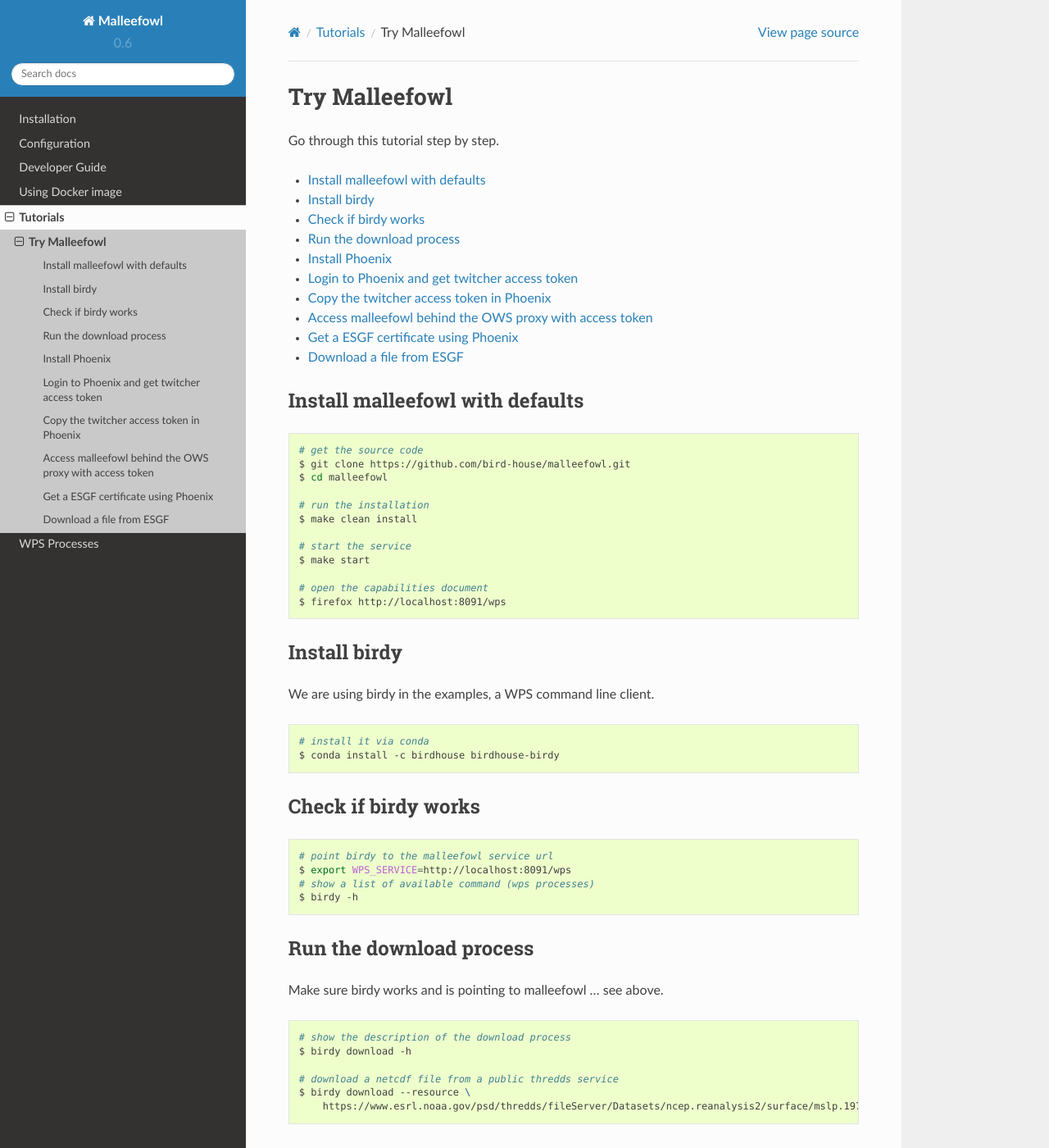
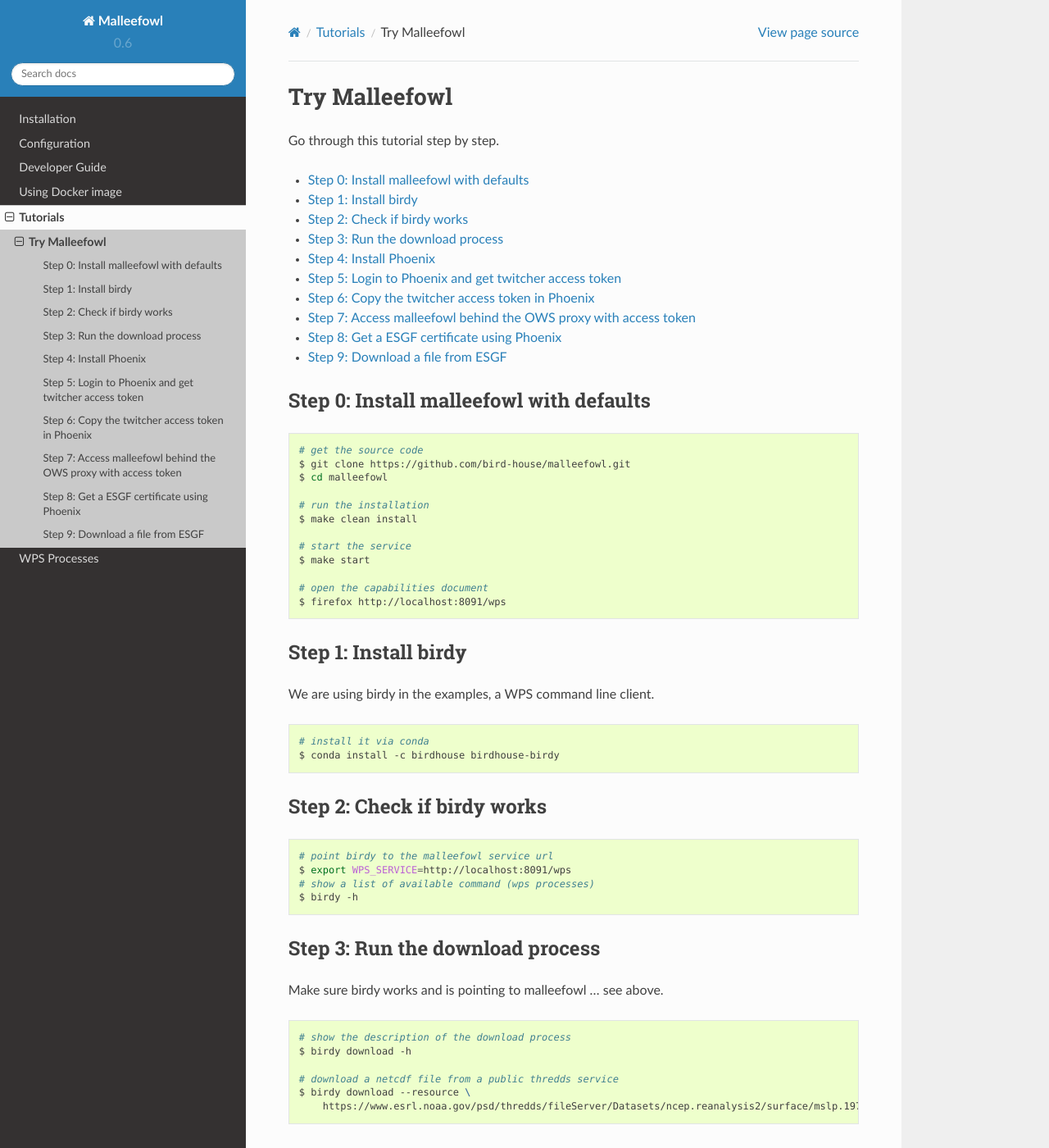
Before and after one commit to bird-house/malleefowl, a Sphinx documentation site: the page built from docs/source/tutorials/try_malleefowl.rst, in a window 1280 px wide and 1400 px high. Shown: the whole window at 82% size. Built offline with Sphinx 7.4.7 and the Read the Docs theme 2.0.0, drawn with Linux system fonts in a browser that asks for light colours; some of the changed text lies outside the part shown.

Commit message:
added steps

```diff
--- a/docs/source/tutorials/try_malleefowl.rst
+++ b/docs/source/tutorials/try_malleefowl.rst
@@ -8,8 +8,8 @@
     :depth: 1
 
 
-Install malleefowl with defaults
---------------------------------
+Step 0: Install malleefowl with defaults
+----------------------------------------
 
 .. code-block:: sh
 
@@ -26,8 +26,8 @@
     # open the capabilities document
     $ firefox http://localhost:8091/wps
 
-Install birdy
--------------
+Step 1: Install birdy
+---------------------
 
 We are using birdy in the examples, a WPS command line client.
 
@@ -36,8 +36,8 @@
     # install it via conda
     $ conda install -c birdhouse birdhouse-birdy
 
-Check if birdy works
---------------------
+Step 2: Check if birdy works
+----------------------------
 
 .. code-block:: sh
 
@@ -46,8 +46,8 @@
     # show a list of available command (wps processes)
     $ birdy -h
 
-Run the download process
-------------------------
+Step 3: Run the download process
+--------------------------------
 
 Make sure birdy works and is pointing to malleefowl ... see above.
 
@@ -61,8 +61,8 @@
         https://www.esrl.noaa.gov/psd/thredds/fileServer/Datasets/ncep.reanalysis2/surface/mslp.1979.nc
 
 
-Install Phoenix
----------------
+Step 4: Install Phoenix
+-----------------------
 
 Phoenix is a web client for WPS and comes by default with an WPS security proxy (twitcher).
 
@@ -73,23 +73,23 @@
     $ make clean install
     $ make restart
 
-Login to Phoenix and get twitcher access token
------------------------------------------------
+Step 5: Login to Phoenix and get twitcher access token
+------------------------------------------------------
 
 .. code-block:: sh
 
     # login ... by default admin password is "querty"
     $ firefox https://localhost:8443/account/login
 
-Copy the twitcher access token in Phoenix
------------------------------------------
+Step 6: Copy the twitcher access token in Phoenix
+-------------------------------------------------
 
 #. Go to your profile.
 #. Choose the ``Twitcher access token`` tab.
 #. Copy the access token.
 
-Access malleefowl behind the OWS proxy with access token
---------------------------------------------------------
+Step 7: Access malleefowl behind the OWS proxy with access token
+-----------------------------------------------------------------
 
 .. code-block:: sh
 
@@ -103,8 +103,8 @@
     $ birdy download --token 3d8c24eeebb143b3a199ba8a0e045f93 --resource \
         https://www.esrl.noaa.gov/psd/thredds/fileServer/Datasets/ncep.reanalysis2/surface/mslp.1979.nc
 
-Get a ESGF certificate using Phoenix
-------------------------------------
+Step 8: Get a ESGF certificate using Phoenix
+--------------------------------------------
 
 #. Go to your profile.
 #. Choose the ``ESGF credentials`` tab.
@@ -112,8 +112,8 @@
 #. Choose your ESGF provider, enter your account details and press ``Submit``.
 
 
-Download a file from ESGF
--------------------------
+Step 9: Download a file from ESGF
+---------------------------------
 
 Make sure birdy works and points to the proxy url of malleefowl ... see above.
 
```
